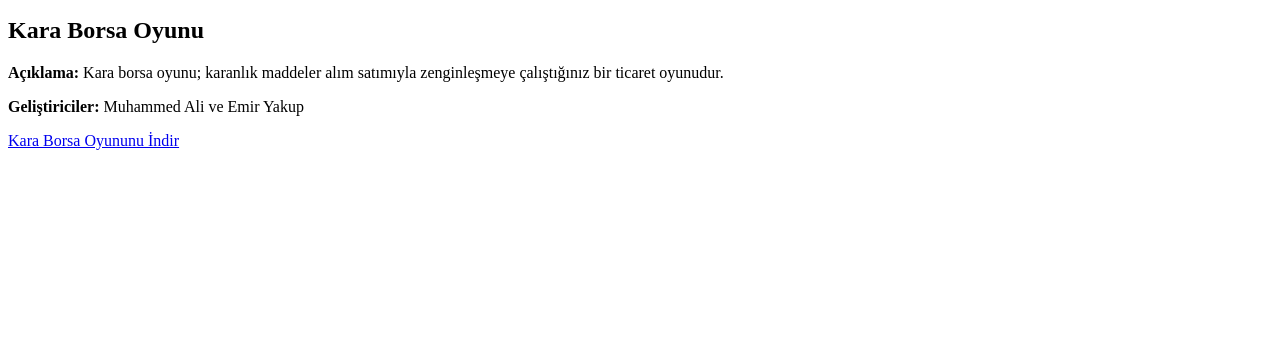
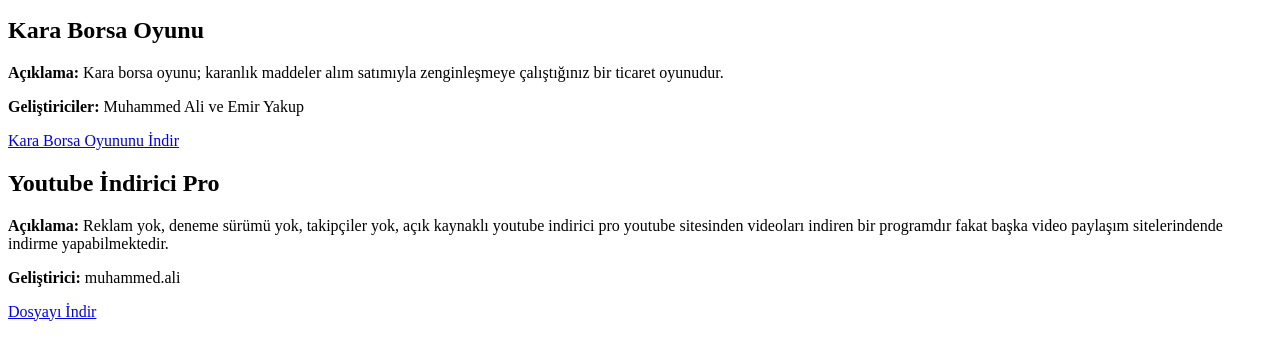
Before and after one commit to MUHAMMED4342/bilgisayar-web, a plain HTML site: page index.html in a window 1280 px wide. Shown: the part 153-512 px from the top of the page. Drawn offline with Linux system fonts and the light colour scheme.

Commit message:
Add files via upload

```diff
--- a/index.html
+++ b/index.html
@@ -23,6 +23,13 @@
             <p><strong>Geliştiriciler:</strong> Muhammed Ali ve Emir Yakup</p>
             <p><a href="https://github.com/MUHAMMED4342/kara_borsa_oyun/releases/latest/download/KaraborsaSimulasyonu.exe">Kara Borsa Oyununu İndir</a></p>
         </section>
+
+        <section>
+            <h2>Youtube İndirici Pro</h2>
+            <p><strong>Açıklama:</strong> Reklam yok, deneme sürümü yok, takipçiler yok, açık kaynaklı youtube indirici pro youtube sitesinden videoları indiren bir programdır fakat başka video paylaşım sitelerindende indirme yapabilmektedir.</p>
+            <p><strong>Geliştirici:</strong> muhammed.ali</p>
+            <p><a href="https://github.com/MUHAMMED4342/youtube_indirici_pro/releases/latest">Dosyayı İndir</a></p>
+        </section>
     </main>
 
 </body>
```
